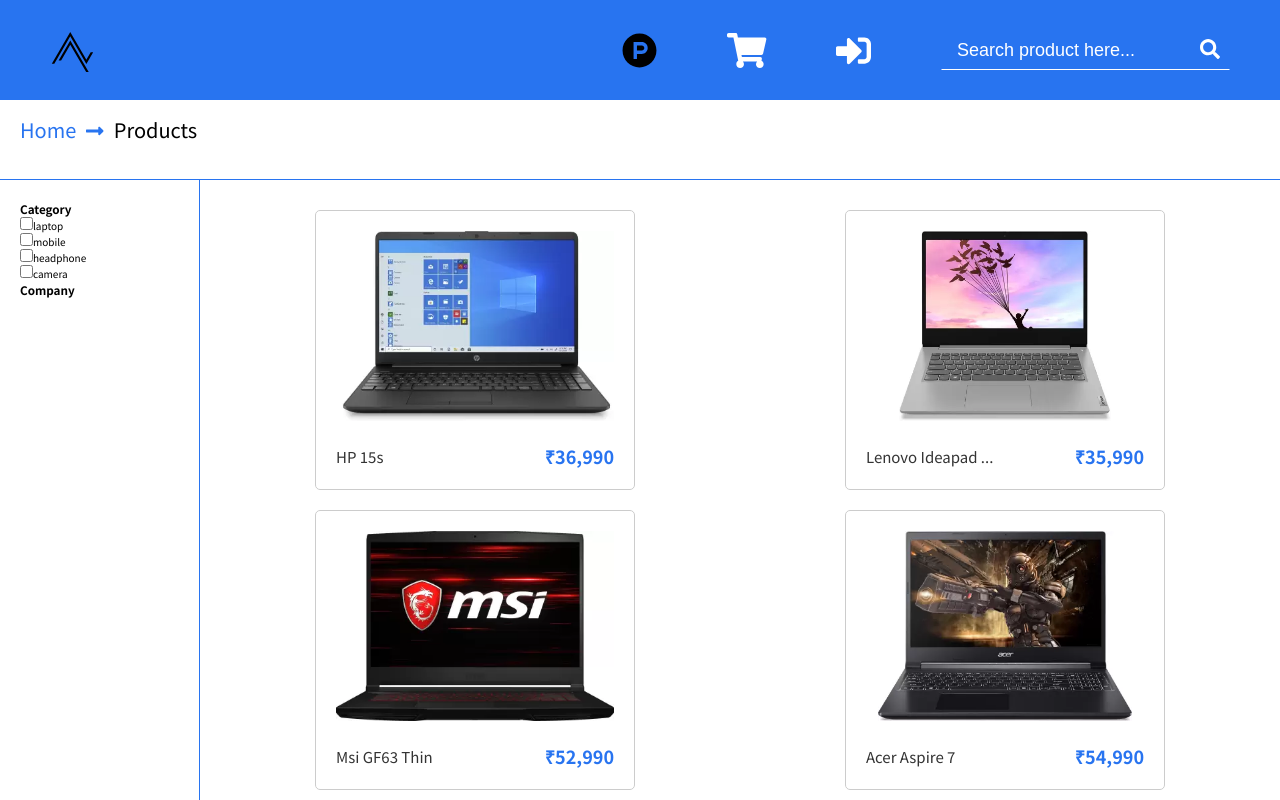
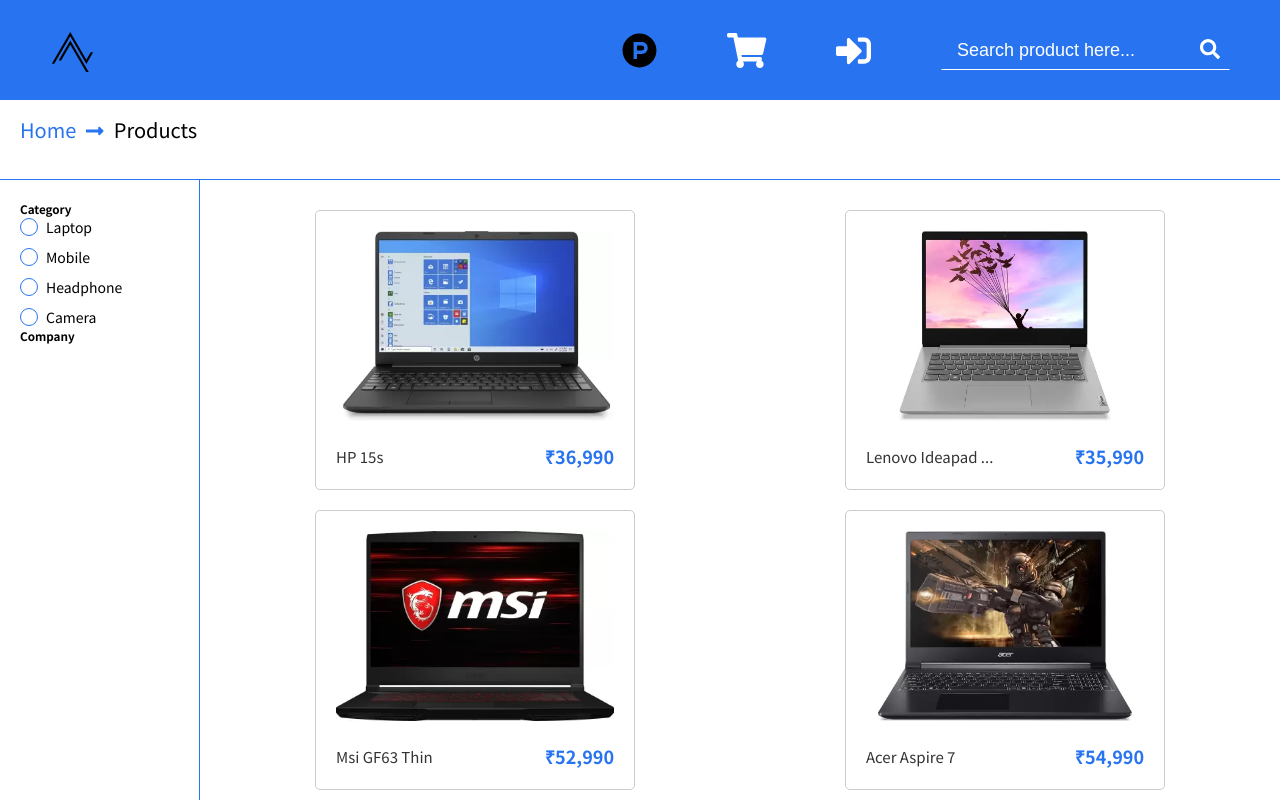
Before and after one commit to Joker-Bat/silverstore, a React (Create React App) app: page /products in a window 1280 px wide. Shown: the top 800 px of the page. Built offline with nearby package versions, Linux system fonts and the light colour scheme.

Commit message:
Added Checkbox Component

```diff
--- /dev/null
+++ b/src/components/Products/Filters/Checkbox/Checkbox.js
@@ -0,0 +1,49 @@
+import React from "react";
+
+// Styles
+import classes from "./Checkbox.module.scss";
+
+// Redux Toolkit
+import { useDispatch, useSelector } from "react-redux";
+import {
+  categoryCheckboxChangedHandler,
+  companyCheckboxChangedHandler,
+} from "../../../../store/filter/filterSlice";
+
+const Checkbox = ({ value, type }) => {
+  // Redux toolkit
+  const dispatch = useDispatch();
+  const { categorys } = useSelector((state) => state.filter);
+
+  const handleChange = () => {
+    if (type === "category") {
+      dispatch(categoryCheckboxChangedHandler(value));
+      return;
+    } else if (type === "company") {
+      dispatch(companyCheckboxChangedHandler(value));
+      return;
+    } else {
+      return;
+    }
+  };
+
+  return (
+    <div className={classes.CheckboxContainer}>
+      <input
+        type="checkbox"
+        name={value}
+        id={value}
+        onChange={handleChange}
+        checked={categorys[value]}
+        className={classes.Checkbox}
+      />
+
+      <label htmlFor={value} className={classes.Label}>
+        <span className={classes.Checkmark}></span>
+        {value}
+      </label>
+    </div>
+  );
+};
+
+export default Checkbox;
--- /dev/null
+++ b/src/components/Products/Filters/Checkbox/Checkbox.module.scss
@@ -0,0 +1,67 @@
+@import "../../../../styles/Variables.scss";
+@import "../../../../styles/ResponsiveSheet.scss";
+
+.CheckboxContainer {
+  cursor: pointer;
+
+  &:not(:last-child) {
+    margin-bottom: 1rem;
+  }
+
+  .Checkbox {
+    position: absolute;
+    width: 0;
+    height: 0;
+    opacity: 0;
+  }
+
+  .Checkbox:checked + .Label .Checkmark {
+    background-color: var(--main);
+  }
+
+  .Checkbox:checked + .Label .Checkmark::after {
+    display: block;
+  }
+
+  .Label {
+    cursor: pointer;
+    font-size: 1.4rem;
+    text-transform: capitalize;
+    display: flex;
+    align-items: center;
+
+    @include respond($MOBILE) {
+      font-size: 1.6rem;
+    }
+
+    .Checkmark {
+      display: inline-block;
+      position: relative;
+      height: 1.8rem;
+      width: 1.8rem;
+      margin-right: 0.8rem;
+      border: 1px solid var(--main);
+      border-radius: 50%;
+
+      @include respond($MOBILE) {
+        height: 2rem;
+        width: 2rem;
+      }
+
+      &::after {
+        content: "";
+        position: absolute;
+        left: 20%;
+        top: 50%;
+        width: 3px;
+        height: 8px;
+        border: solid var(--white);
+        border-width: 0 3px 3px 0;
+        -webkit-transform: rotate(45deg);
+        -ms-transform: rotate(45deg);
+        transform: rotate(45deg) translate(-50%, -50%);
+        display: none;
+      }
+    }
+  }
+}
--- a/src/components/Products/Filters/Filters.js
+++ b/src/components/Products/Filters/Filters.js
@@ -2,20 +2,15 @@
 
 // Styles
 import classes from "./Filters.module.scss";
-
 // Helperfunctions
 import getCompanysFromCategorys from "./getCompanysFromCategorys";
-
 // Data
 import data from "../../../data/data";
-
+// Components
+import Checkbox from "./Checkbox/Checkbox";
 // Redux toolkit
 import { useSelector, useDispatch } from "react-redux";
-import {
-  categoryCheckboxChangedHandler,
-  companyCheckboxChangedHandler,
-  setCompanys,
-} from "../../../store/filter/filterSlice";
+import { setCompanys } from "../../../store/filter/filterSlice";
 
 // List of Categorys and its uses as state to control the companys to choose
 const categroryList = [...new Set(data.map((item) => item.type))];
@@ -34,31 +29,13 @@
 
   const categoryToShow = categroryList.map((item, index) => {
     return (
-      <div key={"CategoryCheckBox" + index}>
-        <input
-          type="checkbox"
-          name={item}
-          id={item}
-          onChange={() => dispatch(categoryCheckboxChangedHandler(item))}
-          checked={categorys[item]}
-        />
-        <label htmlFor={item}>{item}</label>
-      </div>
+      <Checkbox key={"CategoryCheckBox" + index} value={item} type="category" />
     );
   });
 
   const companyToShow = Object.keys(companys).map((item, index) => {
     return (
-      <div key={"CategoryCheckBox" + index} className="checkbox">
-        <input
-          type="checkbox"
-          name={item}
-          id={item}
-          checked={companys[item]}
-          onChange={() => dispatch(companyCheckboxChangedHandler(item))}
-        />
-        <label htmlFor={item}>{item}</label>
-      </div>
+      <Checkbox key={"CategoryCheckBox" + index} value={item} type="company" />
     );
   });
 
```
